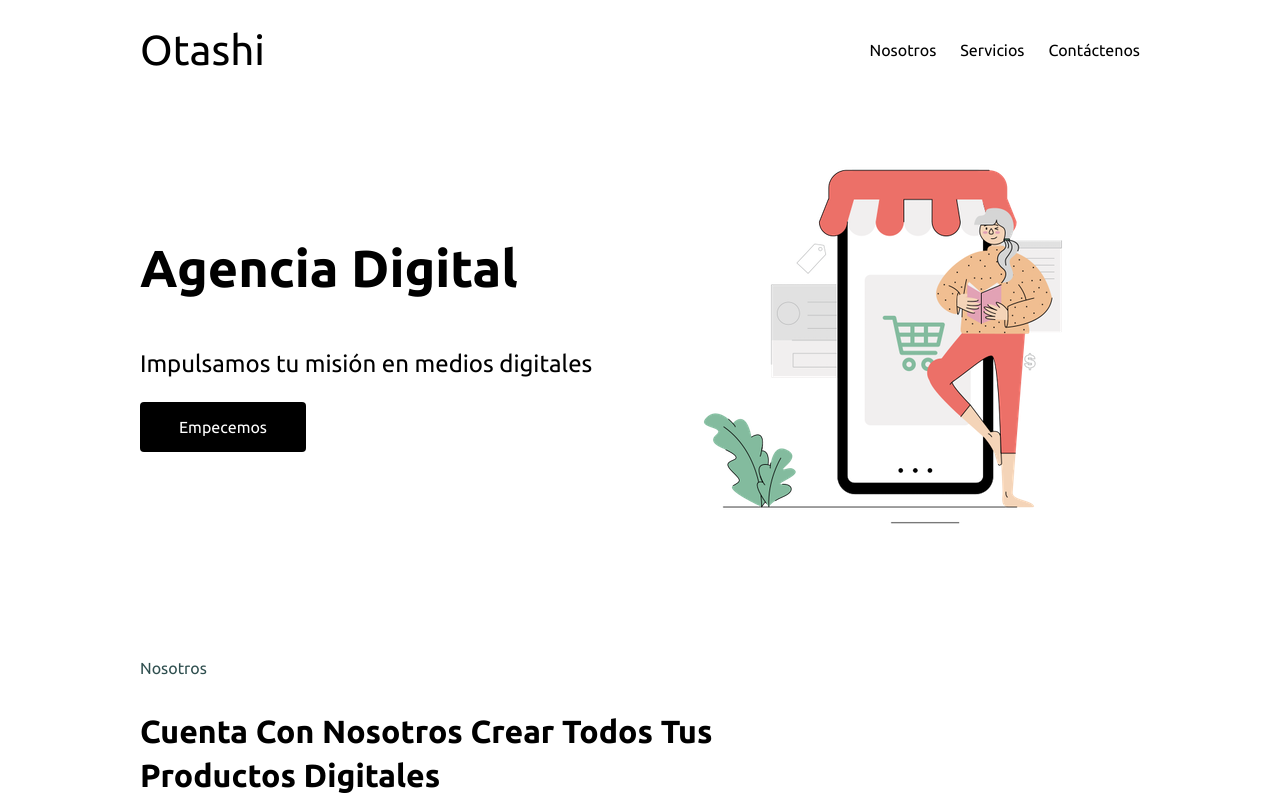
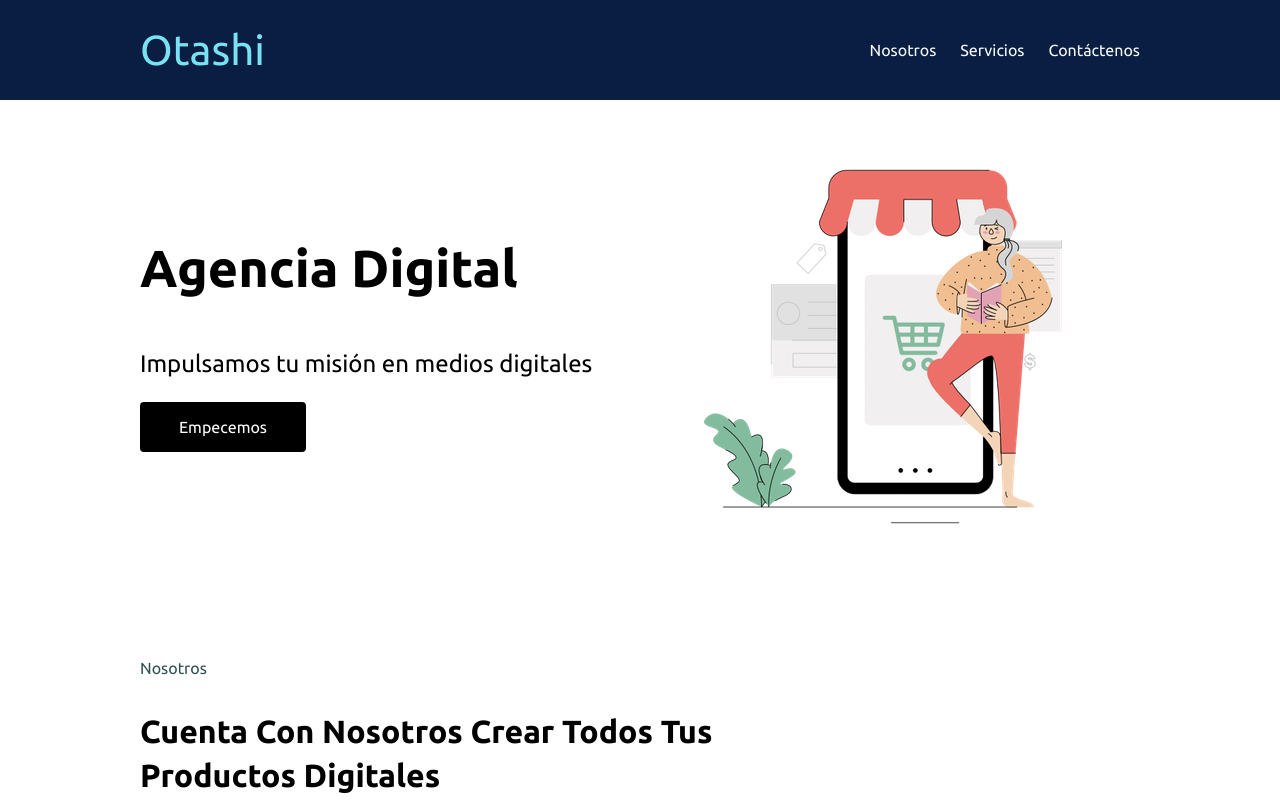
Before and after one commit to otashi/otashi-website, a React (Create React App) app: page / in a window 1280 px wide. Shown: the top 800 px of the page. Built offline with nearby package versions, Linux system fonts and the light colour scheme.

Commit message:
add/ color variables and max-width in main

```diff
--- a/src/globals.css
+++ b/src/globals.css
@@ -1,4 +1,10 @@
 @import url("https://fonts.googleapis.com/css2?family=Ubuntu:wght@300;400;500;700&display=swap");
+
+:root {
+  --t100: #79e2f2;
+  --n10: #fafbfc;
+  --n900: #091e42;
+}
 
 html {
   font-family: Ubuntu, sans-serif;
@@ -6,10 +12,10 @@
 }
 
 body {
-  max-width: 1000px;
   margin: 0 auto;
 }
 
 main {
+  max-width: 1000px;
   margin: 32px auto;
 }
```
